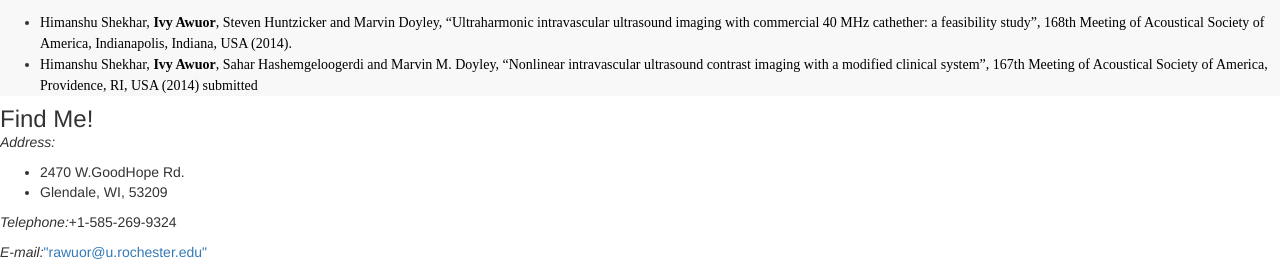
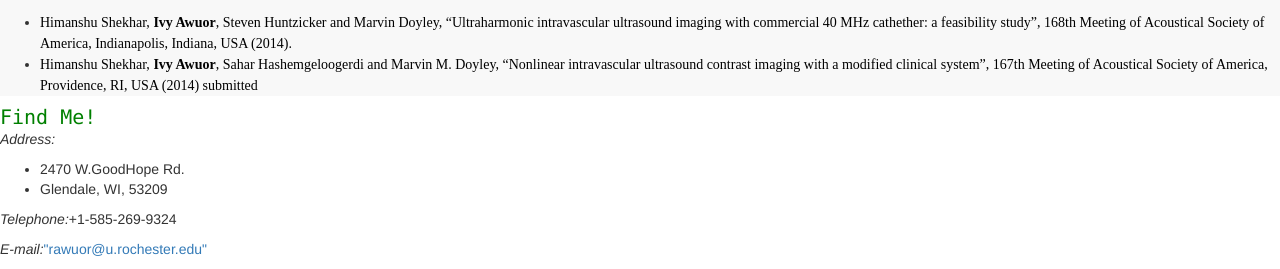
Before and after one commit to rawuor/rawuor.github.io, a Jekyll site: the page index.html, which Jekyll copies as it is, in a window 1280 px wide and 1400 px high, scrolled down 238 px. Shown: the part 1128-1397 px from the top of the window. Built offline with Jekyll 4.4.1, drawn with Linux system fonts in a browser that asks for light colours; nearby versions of some CDN libraries.

Commit message:
Update default.css

```diff
--- a/css/default.css
+++ b/css/default.css
@@ -134,3 +134,16 @@
 #research_container{
   background-color:#f8f8f8;
 }
+
+/*Contact container*/
+#contact_container{
+  background-color:#ffff;
+}
+
+.contact h3{
+  color:green;
+  font-family:"Consolas", "Verdana","Arial","Courier new";
+  font-size:20px;
+  text-align:left;
+
+}
```
